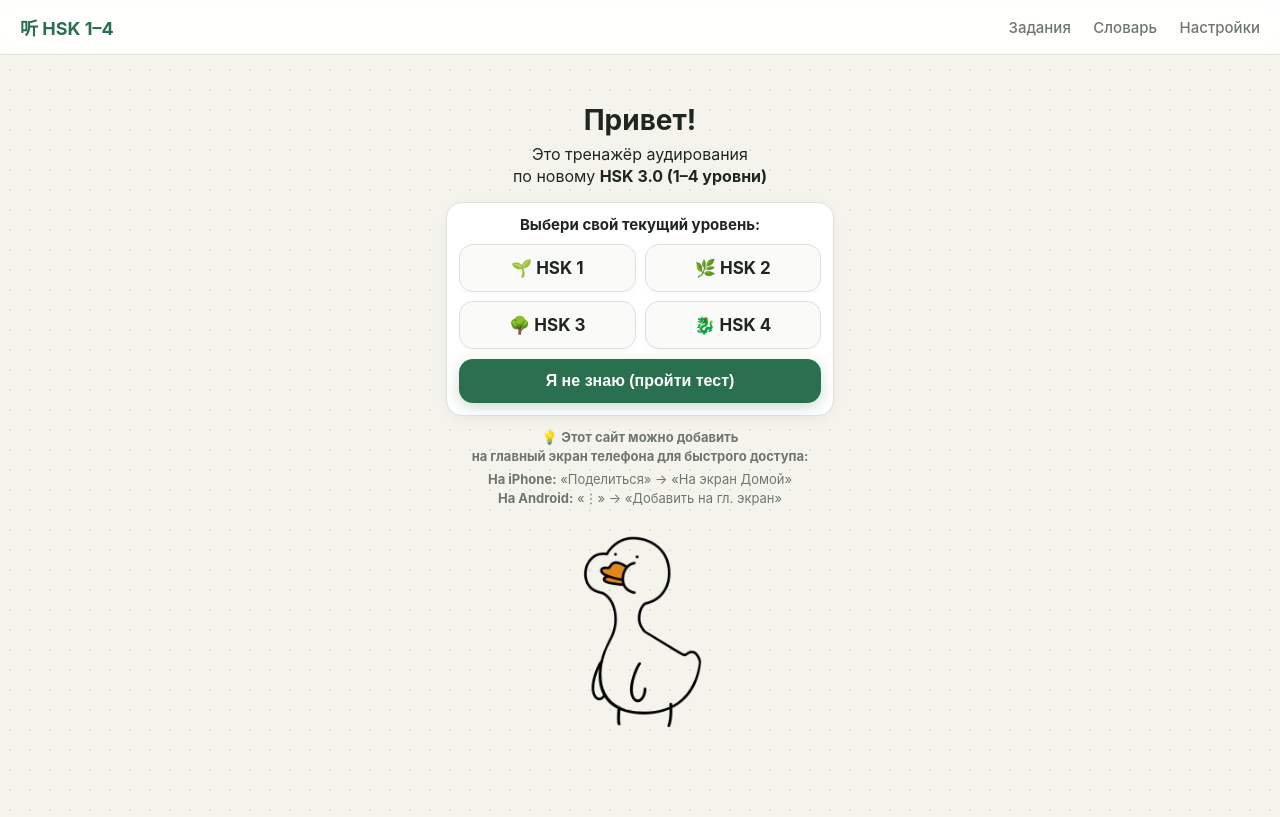
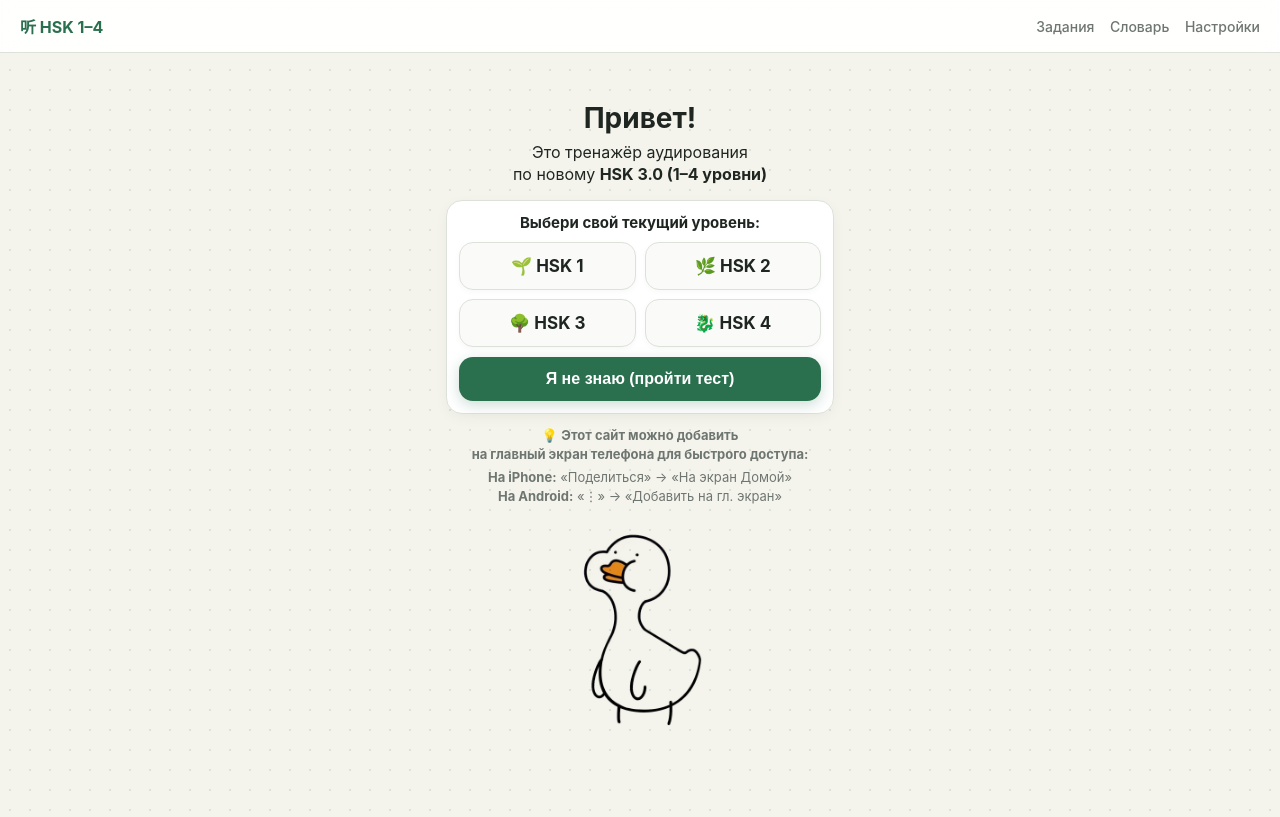
Before and after one commit to alinalinkova0-spec/audio-hsk, a plain HTML site: page index.html in a window 1280 px wide. Drawn offline with Linux system fonts and the light colour scheme.

Commit message:
Update style.css

```diff
--- a/css/style.css
+++ b/css/style.css
@@ -40,7 +40,7 @@ body {
 
 .logo {
   font-weight: 700;
-  font-size: 18px;
+font-size: 16px;
   text-decoration: none;
   color: var(--accent);
   display: flex;
@@ -51,9 +51,9 @@ body {
 nav a {
   color: var(--muted);
   text-decoration: none;
-  margin-left: 18px;
+margin-left: 11px;
   font-weight: 500;
-  font-size: 15px;
+font-size: 14px;
   transition: color 0.15s;
 }
 
```
